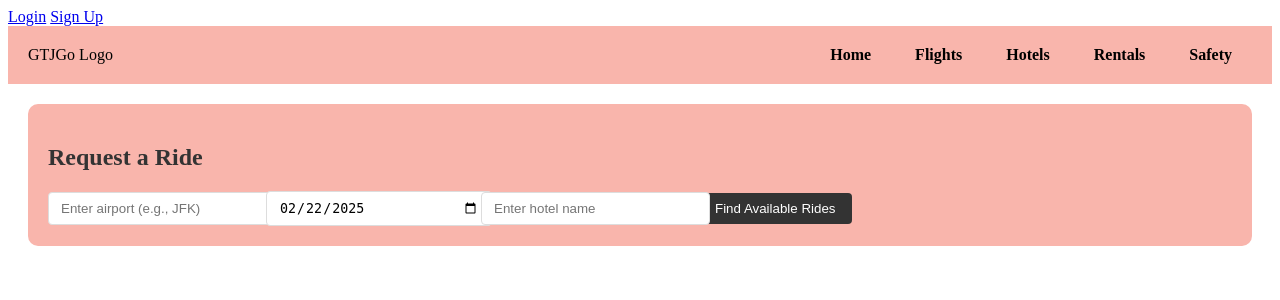
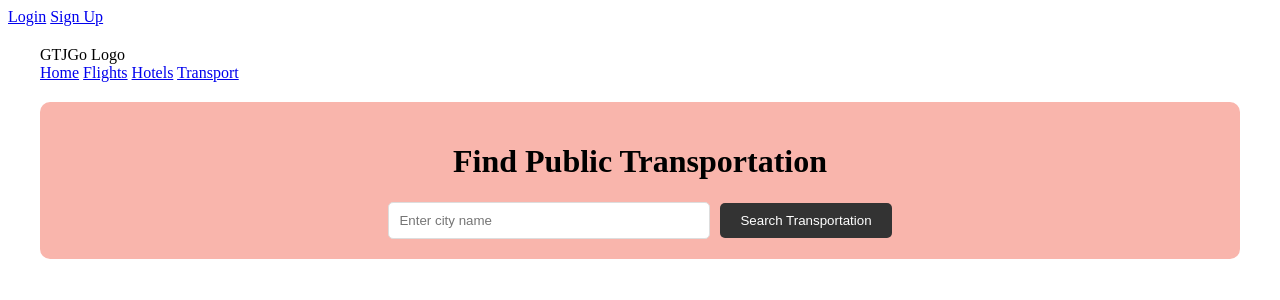
Before and after one commit to Georgia-Southwestern-State-Univeristy/capstone-project-gtj, a Django app: page /transport/ in a window 1280 px wide. Shown: the top 300 px of the page. Run offline with Django 5.2, Linux system fonts and the light colour scheme.

Commit message:
update on transport (in progress)

```diff
--- a/transport/templates/transport/home.html
+++ b/transport/templates/transport/home.html
@@ -1,69 +1,15 @@
 {% extends 'base.html' %}
 {% load static %}
+
 {% block content %}
-<head>
-    <title>GTJ GO! - Transport</title>
-    <link rel="icon" type="image/x-icon" href="{% static 'main/assets/favicon.ico' %}" />
-    <meta charset="utf-8" />
-    <meta name="viewport" content="width=device-width, initial-scale=1" />
-</head>
-<style>
-    .header {
-        background-color: rgb(249, 181, 172);
-        padding: 20px;
-        display: flex;
-        justify-content: space-between;
-        align-items: center;
-    }
-    .nav a {
-        margin: 0 20px;
-        text-decoration: none;
-        color: black;
-        font-weight: bold;
-    }
-    .search-container {
-        background-color: rgb(249, 181, 172);
-        padding: 20px;
-        border-radius: 10px;
-        margin: 20px;
-    }
-    .search-form {
-        display: flex;
-        flex-wrap: wrap;
-        gap: 15px;
-        align-items: center;
-    }
-    .input-container {
-        position: relative;
-        min-width: 200px;
-    }
-    .search-input {
-        padding: 8px 12px;
-        border: 1px solid #ddd;
-        border-radius: 4px;
-        width: 100%;
-    }
-    .search-button {
-        padding: 8px 16px;
-        background-color: #333;
-        color: white;
-        border: none;
-        border-radius: 4px;
-        cursor: pointer;
-    }
-    .search-button:hover {
-        background-color: #555;
-    }
-</style>
-
+<div class="transport-container">
     <div class="header">
         <div>GTJGo Logo</div>
         <div class="nav">
             <a href="{% url 'main:home' %}">Home</a>
             <a href="{% url 'planes:home' %}">Flights</a>
             <a href="{% url 'hotels:home' %}">Hotels</a>
-        <a href="{% url 'transport:home' %}">Rentals</a>
-        <a href="{% url 'safety:safety_search' %}">Safety</a>
+            <a href="{% url 'transport:home' %}">Transport</a>
             {% if user.is_authenticated %}
                 <a href="{% url 'favorites:view_favorites' %}">Favorites</a>
             {% endif %}
@@ -71,53 +17,148 @@
     </div>
 
     <div class="search-container">
-    <h2 style="margin-bottom: 20px; color: #333;">Request a Ride</h2>
-    <form method="POST" action="{% url 'transport:ride_list' %}" class="search-form">
-        {% csrf_token %}
-
+        <h1>Find Public Transportation</h1>
+        <form method="GET" action="{% url 'transport:search_transit' %}" class="search-form">
             <div class="input-container">
                 <input type="text"
-                   id="airport"
-                   name="airport"
-                   class="search-input"
-                   placeholder="Enter airport (e.g., JFK)"
-                   required>
+                       name="city"
+                       placeholder="Enter city name"
+                       required
+                       class="search-input">
             </div>
-
-        <div class="input-container">
-            <input type="date"
-                   id="date"
-                   name="date"
-                   class="search-input"
-                   required>
-        </div>
-
-        <div class="input-container">
-            <input type="text"
-                   id="hotel"
-                   name="hotel"
-                   class="search-input"
-                   placeholder="Enter hotel name"
-                   required>
-        </div>
-
-        <button type="submit" class="search-button">Find Available Rides</button>
+            <button type="submit" class="search-button">Search Transportation</button>
         </form>
     </div>
 
+    {% if error %}
+        <div class="error-message">
+            {{ error }}
+        </div>
+    {% endif %}
+
+    {% if transport_types %}
+        <div class="results-container">
+            {% for transport in transport_types %}
+                <div class="transport-card">
+                    <h2>{{ transport.get_type_display }}</h2>
+                    <h3>{{ transport.name }}</h3>
+                    <p>{{ transport.description }}</p>
+                    <div class="transport-details">
+                        <p><strong>Operating Hours:</strong> {{ transport.operating_hours }}</p>
+                        <p><strong>Price Info:</strong> {{ transport.price_info }}</p>
+                        {% if transport.website %}
+                            <a href="{{ transport.website }}" target="_blank" class="website-link">Official Website</a>
+                        {% endif %}
+                    </div>
+                </div>
+            {% endfor %}
+        </div>
+
+        {% if stations %}
+            <div class="map-container">
+                <h2>Nearby Stations</h2>
+                <div id="map" style="height: 400px;"></div>
+            </div>
+        {% endif %}
+    {% endif %}
+</div>
+
+<style>
+.transport-container {
+    max-width: 1200px;
+    margin: 0 auto;
+    padding: 20px;
+}
+
+.search-container {
+    background-color: rgb(249, 181, 172);
+    padding: 20px;
+    border-radius: 10px;
+    margin: 20px 0;
+    text-align: center;
+}
+
+.search-form {
+    display: flex;
+    gap: 10px;
+    justify-content: center;
+    align-items: center;
+}
+
+.search-input {
+    padding: 10px;
+    border: 1px solid #ddd;
+    border-radius: 5px;
+    width: 300px;
+}
+
+.search-button {
+    padding: 10px 20px;
+    background-color: #333;
+    color: white;
+    border: none;
+    border-radius: 5px;
+    cursor: pointer;
+}
+
+.transport-card {
+    background-color: white;
+    border-radius: 10px;
+    padding: 20px;
+    margin: 20px 0;
+    box-shadow: 0 2px 4px rgba(0,0,0,0.1);
+}
+
+.transport-details {
+    margin-top: 10px;
+    padding-top: 10px;
+    border-top: 1px solid #eee;
+}
+
+.website-link {
+    display: inline-block;
+    padding: 5px 10px;
+    background-color: #007bff;
+    color: white;
+    text-decoration: none;
+    border-radius: 5px;
+    margin-top: 10px;
+}
+
+.error-message {
+    background-color: #fee;
+    color: #c00;
+    padding: 10px;
+    border-radius: 5px;
+    margin: 20px 0;
+}
+</style>
+
+{% if stations %}
+<script src="https://maps.googleapis.com/maps/api/js?key={{ google_maps_api_key }}"></script>
 <script>
-document.addEventListener('DOMContentLoaded', function() {
-    const dateInput = document.querySelector('input[name="date"]');
-
-    // Set minimum date to today
-    const today = new Date();
-    const formatDate = (date) => date.toISOString().split('T')[0];
-
-    dateInput.min = formatDate(today);
-
-    if (!dateInput.value) {
-        dateInput.value = formatDate(today);
+function initMap() {
+    const map = new google.maps.Map(document.getElementById('map'), {
+        zoom: 12,
+        center: {
+            lat: {{ stations.first.latitude|stringformat:"f" }},
+            lng: {{ stations.first.longitude|stringformat:"f" }}
         }
     });
+
+    {% for station in stations %}
+        new google.maps.Marker({
+            position: {
+                lat: {{ station.latitude|stringformat:"f" }},
+                lng: {{ station.longitude|stringformat:"f" }}
+            },
+            map: map,
+            title: "{{ station.name }}"
+        });
+    {% endfor %}
+}
+
+window.onload = initMap;
 </script>
+{% endif %}
 {% endblock %}
--- a/transport/urls.py
+++ b/transport/urls.py
@@ -5,7 +5,5 @@ app_name = 'transport'
 
 urlpatterns = [
     path('', views.home, name='home'),
-    path('ride/', views.ride_request, name='ride_request'),
-    path('confirmation/', views.ride_confirmation, name='ride_confirmation'),
-    path('ride-list/', views.ride_list, name='ride_list'),
+    path('search/', views.search_transit, name='search_transit'),
 ]
--- a/transport/views.py
+++ b/transport/views.py
@@ -1,44 +1,68 @@
-from django.shortcuts import render, redirect
-from .models import Airport, Ride
-from .forms import RideForm
+from django.shortcuts import render
+from django.db.models import Prefetch
+from .models import City, TransitPass, TransitLine, TransitStation
 
 def home(request):
     return render(request, 'transport/home.html')
 
-def ride_request(request):
-    if request.method == 'POST':
-        form = RideForm(request.POST)
-        if form.is_valid():
-            ride = form.save(commit=False)
-            ride.user = request.user
-            ride.save()
-            return redirect('ride_confirmation')
-    else:
-        form = RideForm()
-    return render(request, 'ride_request.html', {'form': form})
+def search_transit(request):
+    city_query = request.GET.get('city', '').strip()
 
-def ride_confirmation(request):
-    return render(request, 'ride_confirmation.html')
-def ride_list(request):
-    if request.method == 'POST':
-        airport = request.POST['airport']
-        date = request.POST['date']
-        hotel = request.POST['hotel']
+    if city_query:
+        try:
+            # Get city and all related transit information
+            city = City.objects.prefetch_related(
+                'transit_passes',
+                'transit_lines',
+                Prefetch(
+                    'transit_lines__stations',
+                    queryset=TransitStation.objects.filter(accessibility=True)
+                )
+            ).get(name__iexact=city_query)
 
-        # Here, you can perform any necessary operations with the form data,
-        # such as filtering available rides based on the airport, date, and hotel.
-        # For now, we'll just pass the form data to the template.
+            # Organize transit lines by type
+            transit_types = {}
+            for line in city.transit_lines.all():
+                type_name = line.get_line_type_display()
+                if type_name not in transit_types:
+                    transit_types[type_name] = {
+                        'lines': [],
+                        'icon': get_transit_icon(line.line_type)  # Helper function to get icon
+                    }
+                transit_types[type_name]['lines'].append(line)
 
-        context = {
-            'airport': airport,
-            'date': date,
-            'hotel': hotel,
-            'rides': [
-                {'driver': 'John', 'car': 'Toyota Camry', 'price': 50},
-                {'driver': 'Jane', 'car': 'Honda Civic', 'price': 45},
-                {'driver': 'Mike', 'car': 'Ford Mustang', 'price': 60},
-            ],
-        }
-        return render(request, 'transport/ride_list.html', context)
+            # Organize passes by type
+            passes = {}
+            for pass_obj in city.transit_passes.all():
+                type_name = pass_obj.get_pass_type_display()
+                if type_name not in passes:
+                    passes[type_name] = []
+                passes[type_name].append(pass_obj)
+
+            context = {
+                'city': city,
+                'transit_types': transit_types,
+                'passes': passes,
+                'google_maps_api_key': settings.GOOGLE_MAPS_API_KEY,
+            }
+
+            return render(request, 'transport/search_results.html', context)
+
+        except City.DoesNotExist:
+            return render(request, 'transport/home.html', {
+                'error': f"Sorry, we don't have transit information for {city_query} yet."
+            })
 
     return render(request, 'transport/home.html')
+
+def get_transit_icon(transit_type):
+    """Helper function to return appropriate icon class for each transit type"""
+    icons = {
+        'METRO': 'subway',
+        'BUS': 'bus',
+        'TRAM': 'train',
+        'TRAIN': 'train',
+        'FERRY': 'ship',
+        'BIKE': 'bicycle',
+    }
+    return icons.get(transit_type, 'question-circle')
```
Also changed, not shown: GTJGO/settings.py (+7 -7 lines), transport/models.py (+60 -8 lines), transport/templates/transport/ride_list.html (deleted, +0 -143 lines), transport/migrations/0002_city_remove_ride_airport_remove_ride_user_and_more.py (added), 2 other files. Lines whose indentation alone changed are shown as unchanged.
